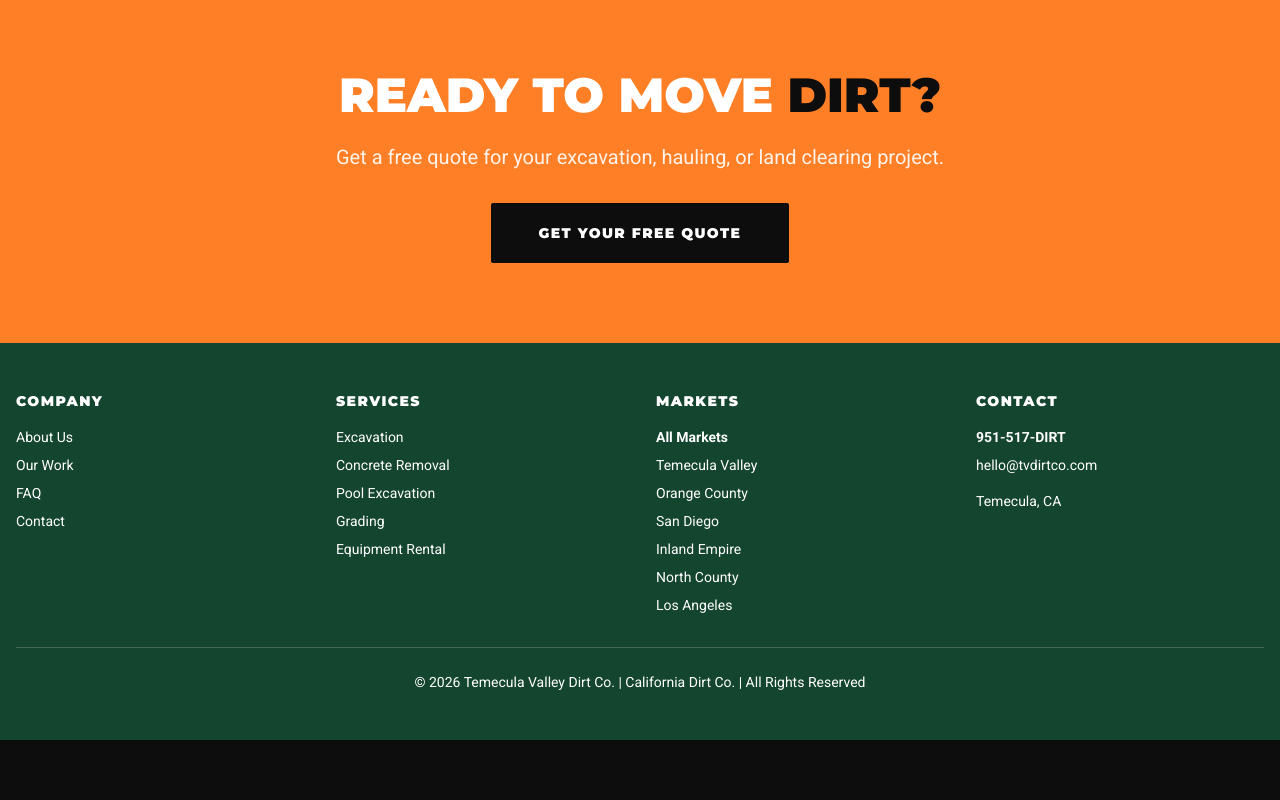
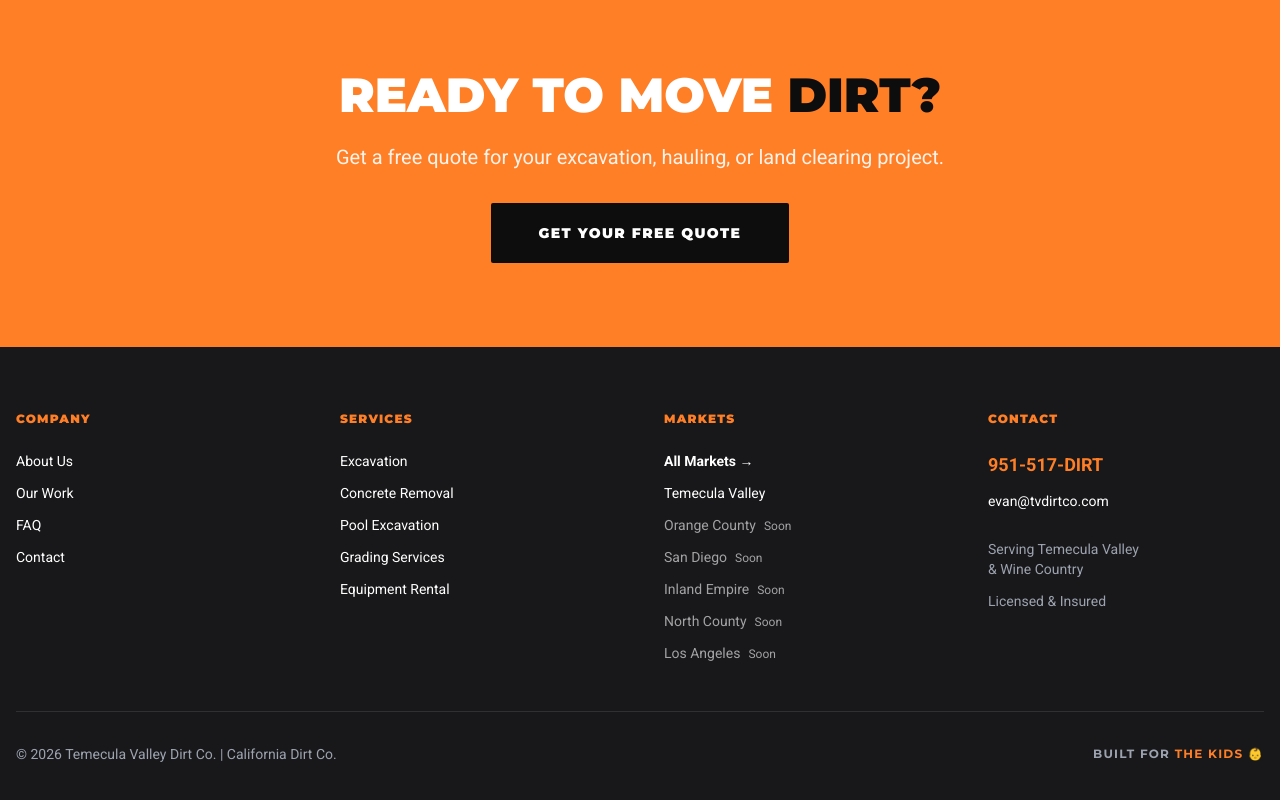
Before and after one commit to thebigevanski-hacker/tvdirtco-site, a website: page index.html in a window 1280 px wide. Shown: the part 1811-2611 px from the top of the page. Before the commit the page ends 2551 px from the top, so only its background shows below. Drawn offline with nearby package versions, Linux system fonts and the light colour scheme.

```diff
--- a/index.html
+++ b/index.html
@@ -351,62 +351,83 @@
         </section>
     </main>
 
-    <footer class="bg-brandGreen text-white py-12">
-  <div class="container mx-auto px-4">
-    <div class="grid grid-cols-1 md:grid-cols-4 gap-8">
+    <footer class="bg-zinc-900 text-white py-16 border-t-4 border-brandOrange">
+  <div class="container mx-auto px-4 max-w-7xl">
+
+    <!-- Main Footer Grid -->
+    <div class="grid grid-cols-1 md:grid-cols-4 gap-12 mb-12">
 
       <!-- Column 1: Company -->
       <div>
-        <h3 class="font-heading text-sm tracking-widest font-black uppercase mb-4">Company</h3>
-        <ul class="space-y-2 text-sm">
-          <li><a href="about.html" class="hover:text-brandOrange transition">About Us</a></li>
-          <li><a href="projects.html" class="hover:text-brandOrange transition">Our Work</a></li>
-          <li><a href="faq.html" class="hover:text-brandOrange transition">FAQ</a></li>
-          <li><a href="contact.html" class="hover:text-brandOrange transition">Contact</a></li>
+        <h3 class="font-heading text-xs tracking-widest font-black uppercase mb-6 text-brandOrange">Company</h3>
+        <ul class="space-y-3 text-sm">
+          <li><a href="about.html" class="hover:text-brandOrange transition-colors">About Us</a></li>
+          <li><a href="projects.html" class="hover:text-brandOrange transition-colors">Our Work</a></li>
+          <li><a href="faq.html" class="hover:text-brandOrange transition-colors">FAQ</a></li>
+          <li><a href="contact.html" class="hover:text-brandOrange transition-colors">Contact</a></li>
         </ul>
       </div>
 
       <!-- Column 2: Services -->
       <div>
-        <h3 class="font-heading text-sm tracking-widest font-black uppercase mb-4">Services</h3>
-        <ul class="space-y-2 text-sm">
-          <li><a href="excavation-temecula.html" class="hover:text-brandOrange transition">Excavation</a></li>
-          <li><a href="concrete-removal-temecula.html" class="hover:text-brandOrange transition">Concrete Removal</a></li>
-          <li><a href="pool-excavation-temecula.html" class="hover:text-brandOrange transition">Pool Excavation</a></li>
-          <li><a href="grading-services-temecula.html" class="hover:text-brandOrange transition">Grading</a></li>
-          <li><a href="rentals.html" class="hover:text-brandOrange transition">Equipment Rental</a></li>
+        <h3 class="font-heading text-xs tracking-widest font-black uppercase mb-6 text-brandOrange">Services</h3>
+        <ul class="space-y-3 text-sm">
+          <li><a href="excavation-temecula.html" class="hover:text-brandOrange transition-colors">Excavation</a></li>
+          <li><a href="concrete-removal-temecula.html" class="hover:text-brandOrange transition-colors">Concrete Removal</a></li>
+          <li><a href="pool-excavation-temecula.html" class="hover:text-brandOrange transition-colors">Pool Excavation</a></li>
+          <li><a href="grading-services-temecula.html" class="hover:text-brandOrange transition-colors">Grading Services</a></li>
+          <li><a href="rentals.html" class="hover:text-brandOrange transition-colors">Equipment Rental</a></li>
         </ul>
       </div>
 
-      <!-- Column 3: Markets (THIS IS THE KEY!) -->
+      <!-- Column 3: Markets -->
       <div>
-        <h3 class="font-heading text-sm tracking-widest font-black uppercase mb-4">Markets</h3>
-        <ul class="space-y-2 text-sm">
-          <li><a href="service-areas.html" class="hover:text-brandOrange transition font-bold">All Markets</a></li>
-          <li><a href="/" class="hover:text-brandOrange transition">Temecula Valley</a></li>
-          <li><a href="orange-county.html" class="hover:text-brandOrange transition">Orange County</a></li>
-          <li><a href="san-diego.html" class="hover:text-brandOrange transition">San Diego</a></li>
-          <li><a href="inland-empire.html" class="hover:text-brandOrange transition">Inland Empire</a></li>
-          <li><a href="north-county.html" class="hover:text-brandOrange transition">North County</a></li>
-          <li><a href="los-angeles.html" class="hover:text-brandOrange transition">Los Angeles</a></li>
+        <h3 class="font-heading text-xs tracking-widest font-black uppercase mb-6 text-brandOrange">Markets</h3>
+        <ul class="space-y-3 text-sm">
+          <li><a href="service-areas.html" class="hover:text-brandOrange transition-colors font-bold">All Markets →</a></li>
+          <li><a href="/" class="hover:text-brandOrange transition-colors">Temecula Valley</a></li>
+          <li><a href="orange-county.html" class="hover:text-brandOrange transition-colors opacity-60">Orange County<span class="text-xs ml-2">Soon</span></a></li>
+          <li><a href="san-diego.html" class="hover:text-brandOrange transition-colors opacity-60">San Diego<span class="text-xs ml-2">Soon</span></a></li>
+          <li><a href="inland-empire.html" class="hover:text-brandOrange transition-colors opacity-60">Inland Empire<span class="text-xs ml-2">Soon</span></a></li>
+          <li><a href="north-county.html" class="hover:text-brandOrange transition-colors opacity-60">North County<span class="text-xs ml-2">Soon</span></a></li>
+          <li><a href="los-angeles.html" class="hover:text-brandOrange transition-colors opacity-60">Los Angeles<span class="text-xs ml-2">Soon</span></a></li>
         </ul>
       </div>
 
       <!-- Column 4: Contact -->
       <div>
-        <h3 class="font-heading text-sm tracking-widest font-black uppercase mb-4">Contact</h3>
-        <ul class="space-y-2 text-sm">
-          <li><a href="tel:+19515173478" class="hover:text-brandOrange transition font-bold">951-517-DIRT</a></li>
-          <li><a href="mailto:evan@tvdirtco.com" class="hover:text-brandOrange transition">hello@tvdirtco.com</a></li>
-          <li class="pt-2">Temecula, CA</li>
+        <h3 class="font-heading text-xs tracking-widest font-black uppercase mb-6 text-brandOrange">Contact</h3>
+        <ul class="space-y-3 text-sm">
+          <li>
+            <a href="tel:+19515173478" class="text-brandOrange hover:text-white transition-colors font-bold text-lg">
+              951-517-DIRT
+            </a>
+          </li>
+          <li>
+            <a href="mailto:evan@tvdirtco.com" class="hover:text-brandOrange transition-colors">
+              evan@tvdirtco.com
+            </a>
+          </li>
+          <li class="pt-4 text-gray-400">
+            Serving Temecula Valley<br>
+            & Wine Country
+          </li>
+          <li class="text-gray-400">
+            Licensed & Insured
+          </li>
         </ul>
       </div>
 
     </div>
 
     <!-- Bottom Bar -->
-    <div class="border-t border-white/20 mt-8 pt-6 text-center text-sm">
-      <p>&copy; 2026 Temecula Valley Dirt Co. | California Dirt Co. | All Rights Reserved</p>
+    <div class="border-t border-white/10 pt-8">
+      <div class="flex flex-col md:flex-row justify-between items-center gap-4 text-sm text-gray-400">
+        <p>&copy; 2026 Temecula Valley Dirt Co. | California Dirt Co.</p>
+        <p class="font-heading tracking-widest uppercase text-xs">
+          Built for <span class="text-brandOrange">The Kids</span> 👶
+        </p>
+      </div>
     </div>
 
   </div>
```
